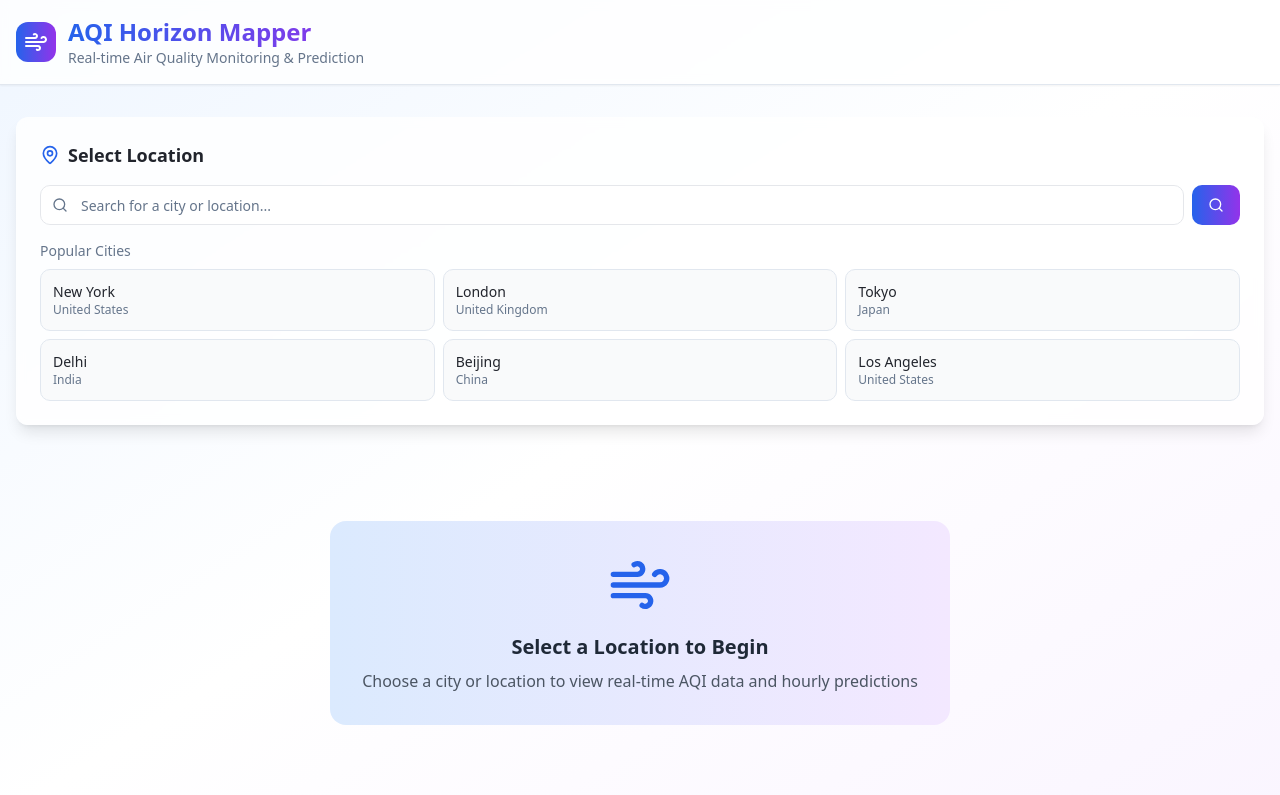
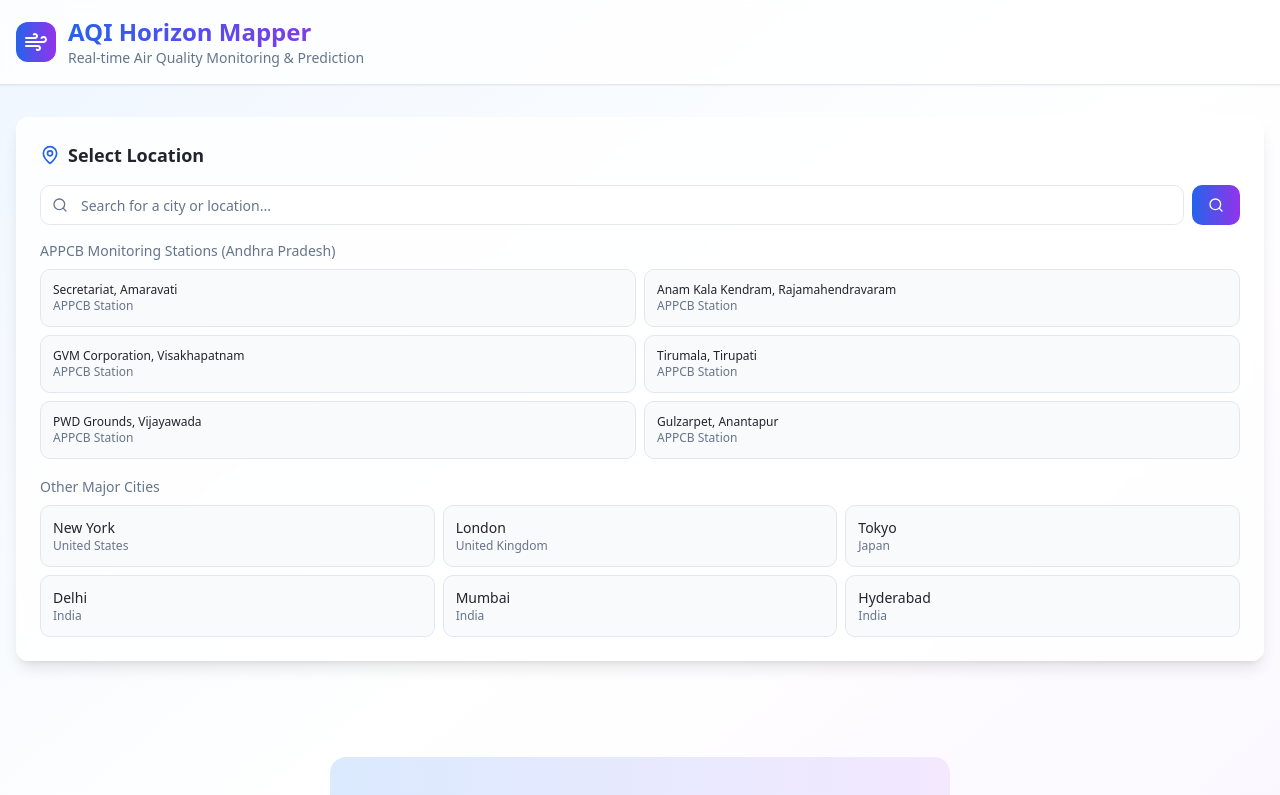
Before and after one commit to Thanush119/aqi-live-tracking, a React (Vite) app: page / in a window 1280 px wide. Shown: the top 795 px of the page. Built offline with nearby package versions, Linux system fonts and the light colour scheme.

Commit message:
Add location data
Add a list of locations to the application.

```diff
--- a/src/components/LocationSelector.tsx
+++ b/src/components/LocationSelector.tsx
@@ -13,7 +13,7 @@ interface LocationSelectorProps {
 
 interface City {
   name: string;
-  country: string;
+  state: string;
   lat: number;
   lng: number;
 }
@@ -24,19 +24,36 @@ const LocationSelector = ({ onLocationSelect, isLoading }: LocationSelectorProps
   const [isSearching, setIsSearching] = useState(false);
   const { toast } = useToast();
 
-  // Mock city data - in production, this would come from a geocoding API
-  const mockCities: City[] = [
-    { name: 'New York', country: 'United States', lat: 40.7128, lng: -74.0060 },
-    { name: 'London', country: 'United Kingdom', lat: 51.5074, lng: -0.1278 },
-    { name: 'Tokyo', country: 'Japan', lat: 35.6762, lng: 139.6503 },
-    { name: 'Delhi', country: 'India', lat: 28.7041, lng: 77.1025 },
-    { name: 'Beijing', country: 'China', lat: 39.9042, lng: 116.4074 },
-    { name: 'Los Angeles', country: 'United States', lat: 34.0522, lng: -118.2437 },
-    { name: 'Mumbai', country: 'India', lat: 19.0760, lng: 72.8777 },
-    { name: 'São Paulo', country: 'Brazil', lat: -23.5505, lng: -46.6333 },
-    { name: 'Cairo', country: 'Egypt', lat: 30.0444, lng: 31.2357 },
-    { name: 'Sydney', country: 'Australia', lat: -33.8688, lng: 151.2093 },
+  // APPCB monitoring stations in Andhra Pradesh
+  const appcbStations: City[] = [
+    { name: 'Secretariat, Amaravati', state: 'Andhra Pradesh', lat: 16.5062, lng: 80.6480 },
+    { name: 'Anam Kala Kendram, Rajamahendravaram', state: 'Andhra Pradesh', lat: 17.0005, lng: 81.7773 },
+    { name: 'GVM Corporation, Visakhapatnam', state: 'Andhra Pradesh', lat: 17.6868, lng: 83.2185 },
+    { name: 'Tirumala, Tirupati', state: 'Andhra Pradesh', lat: 13.6288, lng: 79.4192 },
+    { name: 'PWD Grounds, Vijayawada', state: 'Andhra Pradesh', lat: 16.5062, lng: 80.6480 },
+    { name: 'Gulzarpet, Anantapur', state: 'Andhra Pradesh', lat: 14.6819, lng: 77.6006 },
+    { name: 'Gangineni Cheruvu, Chittoor', state: 'Andhra Pradesh', lat: 13.2172, lng: 79.1003 },
+    { name: 'Vaikuntapuram, Tirupathi', state: 'Andhra Pradesh', lat: 13.6288, lng: 79.4192 },
+    { name: 'Kanuru, Vijayawada', state: 'Andhra Pradesh', lat: 16.5062, lng: 80.6480 },
+    { name: 'Yerramukkapalli, Kadapa', state: 'Andhra Pradesh', lat: 14.4673, lng: 78.8242 },
+    { name: 'HB Colony, Vijayawada', state: 'Andhra Pradesh', lat: 16.5062, lng: 80.6480 },
+    { name: 'Rajiv Gandhi Park, Vijayawada', state: 'Andhra Pradesh', lat: 16.5062, lng: 80.6480 },
+    { name: 'Rajiv Nagar, Vijayawada', state: 'Andhra Pradesh', lat: 16.5062, lng: 80.6480 },
   ];
+
+  // Additional major cities for reference
+  const majorCities: City[] = [
+    { name: 'New York', state: 'United States', lat: 40.7128, lng: -74.0060 },
+    { name: 'London', state: 'United Kingdom', lat: 51.5074, lng: -0.1278 },
+    { name: 'Tokyo', state: 'Japan', lat: 35.6762, lng: 139.6503 },
+    { name: 'Delhi', state: 'India', lat: 28.7041, lng: 77.1025 },
+    { name: 'Mumbai', state: 'India', lat: 19.0760, lng: 72.8777 },
+    { name: 'Hyderabad', state: 'India', lat: 17.3850, lng: 78.4867 },
+    { name: 'Chennai', state: 'India', lat: 13.0827, lng: 80.2707 },
+    { name: 'Bangalore', state: 'India', lat: 12.9716, lng: 77.5946 },
+  ];
+
+  const allCities = [...appcbStations, ...majorCities];
 
   const handleSearch = async () => {
     if (!searchQuery.trim()) {
@@ -53,9 +70,9 @@ const LocationSelector = ({ onLocationSelect, isLoading }: LocationSelectorProps
 
     // Simulate API call delay
     setTimeout(() => {
-      const filtered = mockCities.filter(city =>
+      const filtered = allCities.filter(city =>
         city.name.toLowerCase().includes(searchQuery.toLowerCase()) ||
-        city.country.toLowerCase().includes(searchQuery.toLowerCase())
+        city.state.toLowerCase().includes(searchQuery.toLowerCase())
       );
 
       setSearchResults(filtered);
@@ -80,7 +97,7 @@ const LocationSelector = ({ onLocationSelect, isLoading }: LocationSelectorProps
 
     toast({
       title: "Location Selected",
-      description: `Loading AQI data for ${city.name}, ${city.country}`,
+      description: `Loading AQI data for ${city.name}, ${city.state}`,
     });
   };
 
@@ -132,7 +149,7 @@ const LocationSelector = ({ onLocationSelect, isLoading }: LocationSelectorProps
                 <MapPin className="h-4 w-4 text-blue-600" />
                 <div>
                   <div className="font-medium">{city.name}</div>
-                  <div className="text-sm text-muted-foreground">{city.country}</div>
+                  <div className="text-sm text-muted-foreground">{city.state}</div>
                 </div>
               </div>
             </Card>
@@ -140,12 +157,34 @@ const LocationSelector = ({ onLocationSelect, isLoading }: LocationSelectorProps
         </div>
       )}
 
-      {/* Popular Cities */}
+      {/* APPCB Monitoring Stations */}
       {searchResults.length === 0 && !isSearching && (
+        <div className="space-y-4">
           <div className="space-y-2">
-          <h3 className="text-sm font-medium text-muted-foreground">Popular Cities</h3>
+            <h3 className="text-sm font-medium text-muted-foreground">APPCB Monitoring Stations (Andhra Pradesh)</h3>
+            <div className="grid grid-cols-1 md:grid-cols-2 gap-2 max-h-48 overflow-y-auto">
+              {appcbStations.slice(0, 8).map((city, index) => (
+                <Button
+                  key={index}
+                  variant="outline"
+                  size="sm"
+                  onClick={() => handleLocationClick(city)}
+                  disabled={isLoading}
+                  className="justify-start h-auto p-3 text-left hover:bg-blue-50 hover:border-blue-300"
+                >
+                  <div className="text-xs">
+                    <div className="font-medium">{city.name}</div>
+                    <div className="text-muted-foreground">APPCB Station</div>
+                  </div>
+                </Button>
+              ))}
+            </div>
+          </div>
+
+          <div className="space-y-2">
+            <h3 className="text-sm font-medium text-muted-foreground">Other Major Cities</h3>
             <div className="grid grid-cols-2 md:grid-cols-3 gap-2">
-            {mockCities.slice(0, 6).map((city, index) => (
+              {majorCities.slice(0, 6).map((city, index) => (
                 <Button
                   key={index}
                   variant="outline"
@@ -156,10 +195,11 @@ const LocationSelector = ({ onLocationSelect, isLoading }: LocationSelectorProps
                 >
                   <div>
                     <div className="font-medium">{city.name}</div>
-                  <div className="text-xs text-muted-foreground">{city.country}</div>
+                    <div className="text-xs text-muted-foreground">{city.state}</div>
                   </div>
                 </Button>
               ))}
+            </div>
           </div>
         </div>
       )}
--- a/src/components/ui/chart.tsx
+++ b/src/components/ui/chart.tsx
@@ -1,3 +1,4 @@
+
 import * as React from "react"
 import * as RechartsPrimitive from "recharts"
 
@@ -100,17 +101,22 @@ ${colorConfig
 
 const ChartTooltip = RechartsPrimitive.Tooltip
 
-const ChartTooltipContent = React.forwardRef<
-  HTMLDivElement,
-  React.ComponentProps<typeof RechartsPrimitive.Tooltip> &
-    React.ComponentProps<"div"> & {
+interface ChartTooltipContentProps extends React.ComponentProps<"div"> {
+  active?: boolean
+  payload?: any[]
+  label?: any
   hideLabel?: boolean
   hideIndicator?: boolean
   indicator?: "line" | "dot" | "dashed"
   nameKey?: string
   labelKey?: string
+  labelFormatter?: (value: any, payload: any[]) => React.ReactNode
+  formatter?: (value: any, name: any, props: any, index: number, payload: any) => React.ReactNode
+  color?: string
+  labelClassName?: string
 }
->(
+
+const ChartTooltipContent = React.forwardRef<HTMLDivElement, ChartTooltipContentProps>(
   (
     {
       active,
@@ -186,11 +192,11 @@ const ChartTooltipContent = React.forwardRef<
           {payload.map((item, index) => {
             const key = `${nameKey || item.name || item.dataKey || "value"}`
             const itemConfig = getPayloadConfigFromPayload(config, item, key)
-            const indicatorColor = color || item.payload.fill || item.color
+            const indicatorColor = color || item.payload?.fill || item.color
 
             return (
               <div
-                key={item.dataKey}
+                key={item.dataKey || index}
                 className={cn(
                   "flex w-full flex-wrap items-stretch gap-2 [&>svg]:h-2.5 [&>svg]:w-2.5 [&>svg]:text-muted-foreground",
                   indicator === "dot" && "items-center"
@@ -256,14 +262,14 @@ ChartTooltipContent.displayName = "ChartTooltip"
 
 const ChartLegend = RechartsPrimitive.Legend
 
-const ChartLegendContent = React.forwardRef<
-  HTMLDivElement,
-  React.ComponentProps<"div"> &
-    Pick<RechartsPrimitive.LegendProps, "payload" | "verticalAlign"> & {
+interface ChartLegendContentProps extends React.ComponentProps<"div"> {
+  payload?: any[]
+  verticalAlign?: "top" | "bottom"
   hideIcon?: boolean
   nameKey?: string
 }
->(
+
+const ChartLegendContent = React.forwardRef<HTMLDivElement, ChartLegendContentProps>(
   (
     { className, hideIcon = false, payload, verticalAlign = "bottom", nameKey },
     ref
```
Lines whose indentation alone changed are shown as unchanged.
